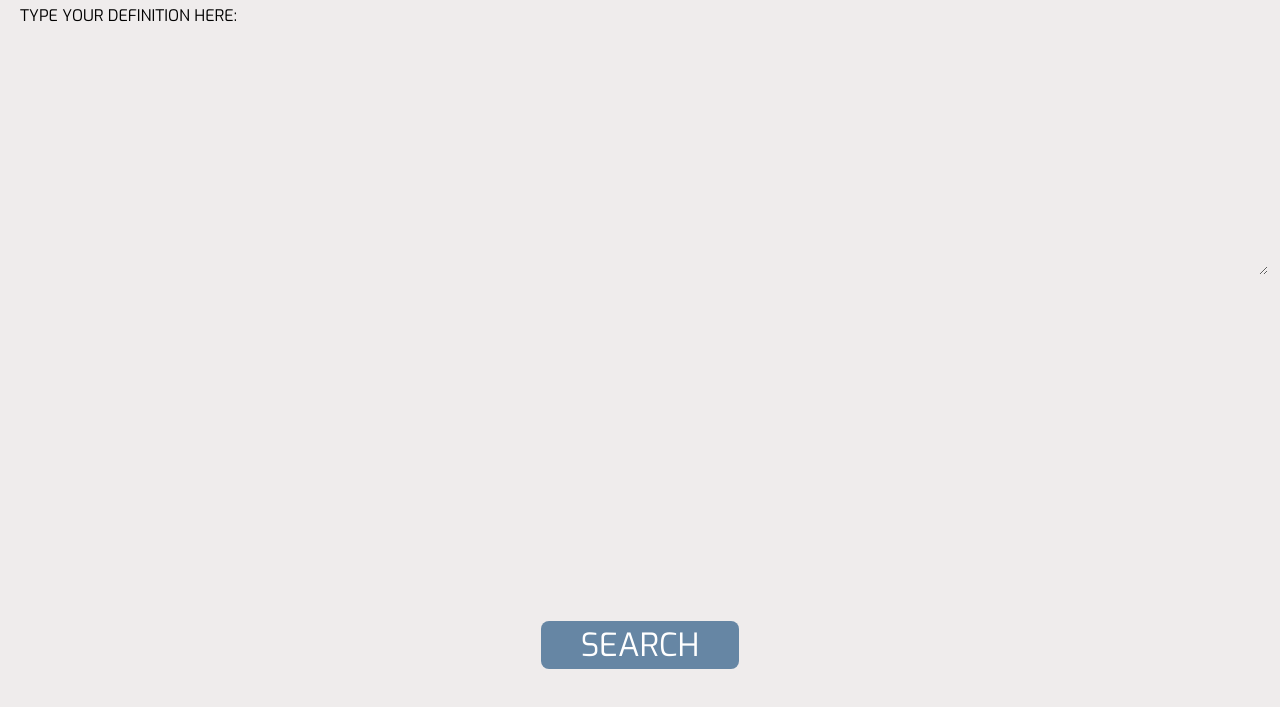
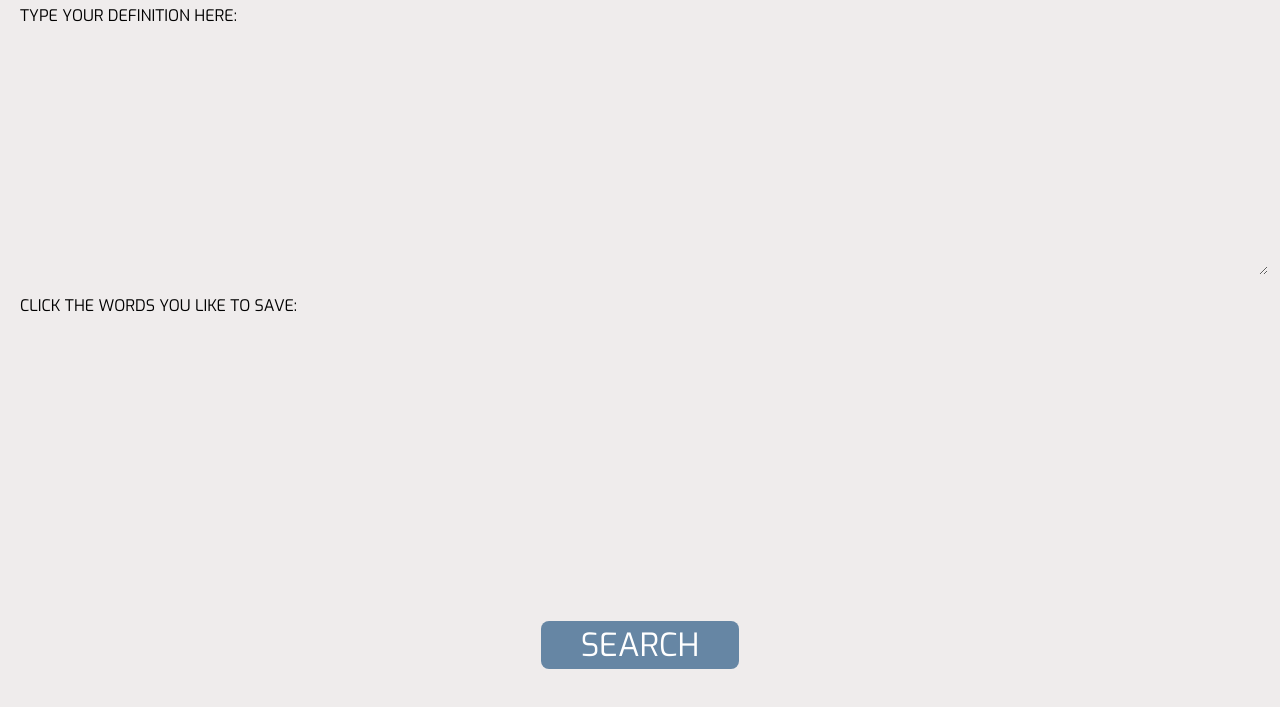
Before and after one commit to Aiden-Peace300/KeyWord-Relief-AJAX, a website: page index.html in a window 1280 px wide. Shown: the part 75-782 px from the top of the page. Drawn offline with Linux system fonts and the light colour scheme.

Commit message:
Completed the first requierment from the user-can-view-five-words-matching-their-definition task list 1) Add an empty unordered list to the div[data-view=list-words-options] element in the HTML.

```diff
--- a/css/styles.css
+++ b/css/styles.css
@@ -50,7 +50,8 @@ header {
 /* END OF HEADER STYLES */
 
 /* START OF MAIN STYLES */
-#promt {
+#type-def-promt,
+#click-words-to-save-promt {
   font-family: Exo, sans-serif;
   padding-left: 0.5rem;
 }
--- a/index.html
+++ b/index.html
@@ -28,7 +28,7 @@
     <form id="input-form" data-view="entry-form">
       <div class="row">
         <div class="column-full">
-          <p id="promt"> TYPE YOUR DEFINITION HERE: </p>
+          <p id="type-def-promt"> TYPE YOUR DEFINITION HERE: </p>
           <textarea id="def" name="definition" rows="5" cols="94" required></textarea>
         </div>
       </div>
@@ -40,6 +40,15 @@
         </div>
       </div>
     </form>
+    <div data-view="list-words-options">
+      <div class="row">
+        <div class="column-full">
+          <p id="click-words-to-save-promt">CLICK THE WORDS YOU LIKE TO SAVE:</p>
+        </div>
+      </div>
+      <ul id="entries-list">
+      </ul>
+    </div>
   </main>
   <script src="js/data.js"></script>
   <script src="js/main.js"></script>
```
